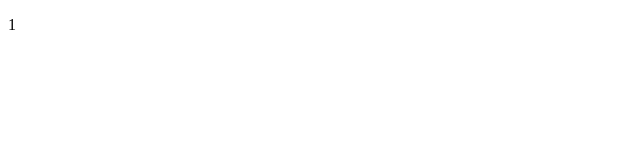
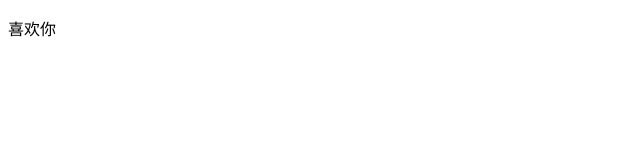
Before and after one commit to miraclecolaboy/loveu77, a plain HTML site: page index.html in a window 1280 px wide. Shown: the full height of the page, 0-640 px from the left. Drawn offline with Linux system fonts and the light colour scheme.

Commit message:
index.html

```diff
--- a/index.html
+++ b/index.html
@@ -6,6 +6,6 @@
     <title></title>
 </head>
 <body>
-    <p>1</p>
+    <p>喜欢你</p>
 </body>
 </html>
```
